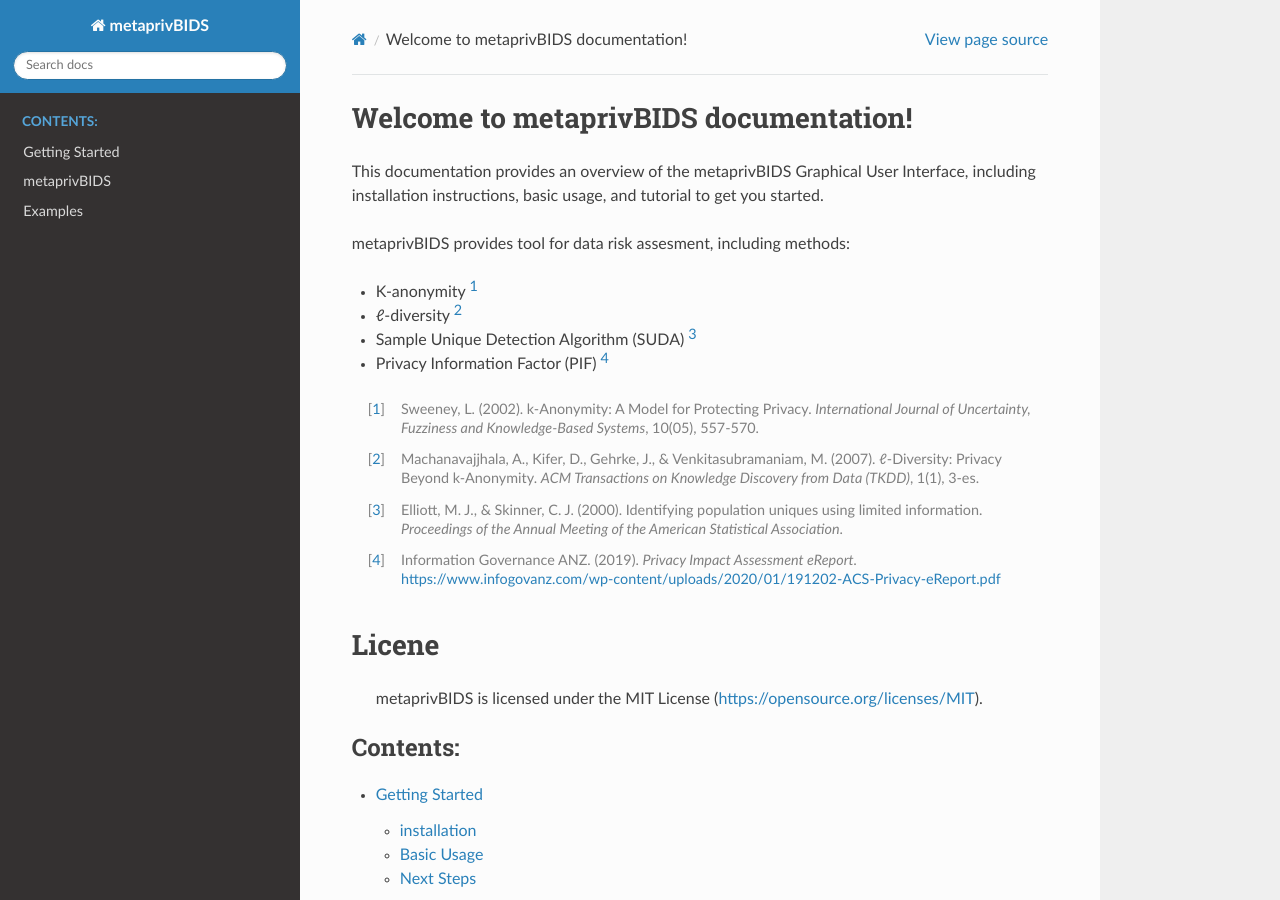
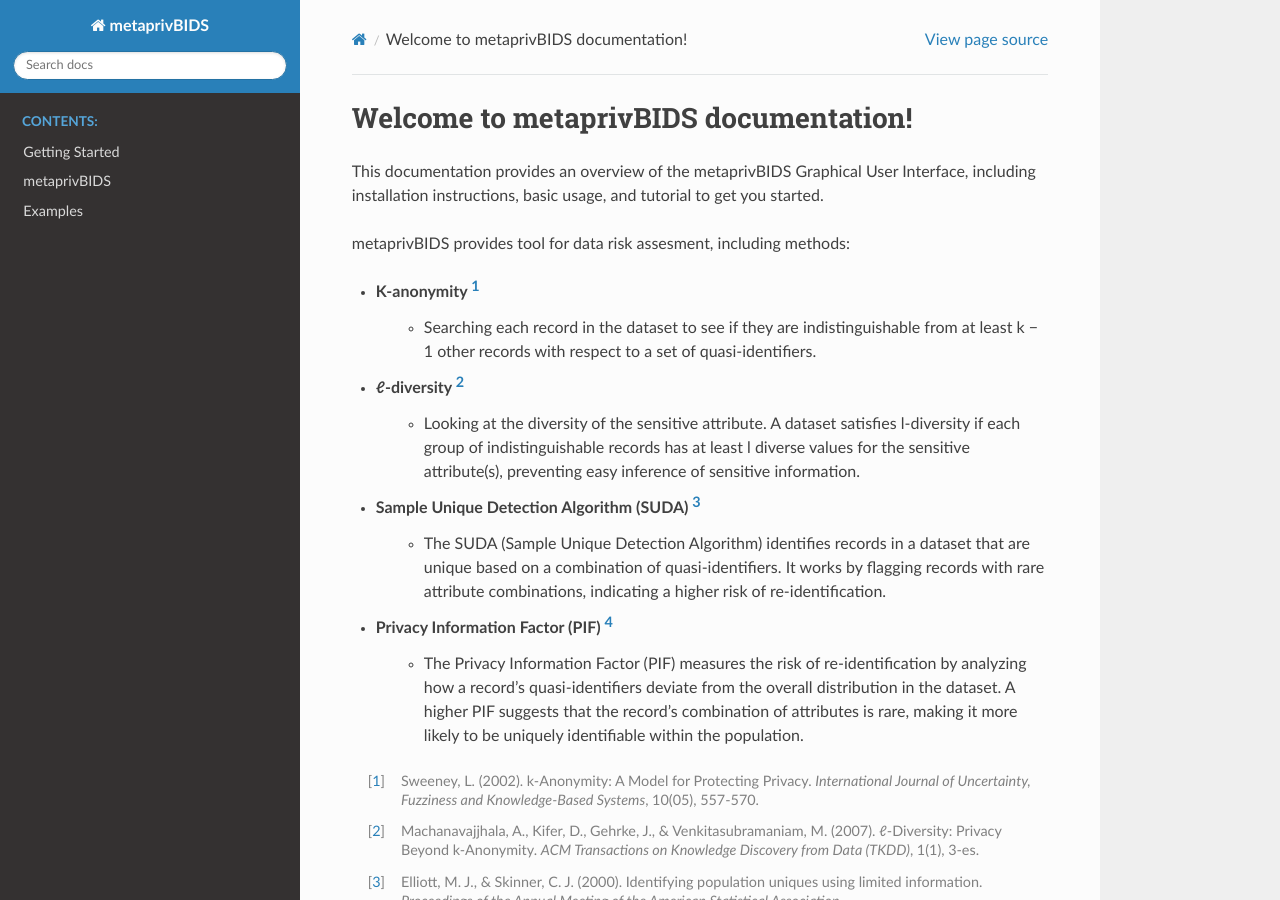
Before and after one commit to Vincent9339/metaprivBIDS-Outer, a Sphinx documentation site: the page built from docs/index.rst, in a window 1280 px wide and 900 px high. Built offline with Sphinx 7.4.7 and the Read the Docs theme 2.0.0, drawn with Linux system fonts in a browser that asks for light colours.

Commit message:
making changes to docs

```diff
--- a/docs/index.rst
+++ b/docs/index.rst
@@ -11,9 +11,16 @@ This documentation provides an overview of the metaprivBIDS Graphical User Inter
 metaprivBIDS provides tool for data risk assesment, including methods:
 
 - K-anonymity [1]_
+   - Searching each record in the dataset to see if they are indistinguishable from at least k − 1 other records with respect to a set of quasi-identifiers.
+
 - ℓ-diversity [2]_
+   - Looking at the diversity of the sensitive attribute. A dataset satisfies l-diversity if each group of indistinguishable records has at least l diverse values for the sensitive attribute(s), preventing easy inference of sensitive information.
+
 - Sample Unique Detection Algorithm (SUDA) [3]_
+   - The SUDA (Sample Unique Detection Algorithm) identifies records in a dataset that are unique based on a combination of quasi-identifiers. It works by flagging records with rare attribute combinations, indicating a higher risk of re-identification.
+
 - Privacy Information Factor (PIF) [4]_
+   - The Privacy Information Factor (PIF) measures the risk of re-identification by analyzing how a record's quasi-identifiers deviate from the overall distribution in the dataset. A higher PIF suggests that the record's combination of attributes is rare, making it more likely to be uniquely identifiable within the population.
 
 .. [1] Sweeney, L. (2002). k-Anonymity: A Model for Protecting Privacy. *International Journal of Uncertainty, Fuzziness and Knowledge-Based Systems*, 10(05), 557-570.
 .. [2] Machanavajjhala, A., Kifer, D., Gehrke, J., & Venkitasubramaniam, M. (2007). ℓ-Diversity: Privacy Beyond k-Anonymity. *ACM Transactions on Knowledge Discovery from Data (TKDD)*, 1(1), 3-es.
```
